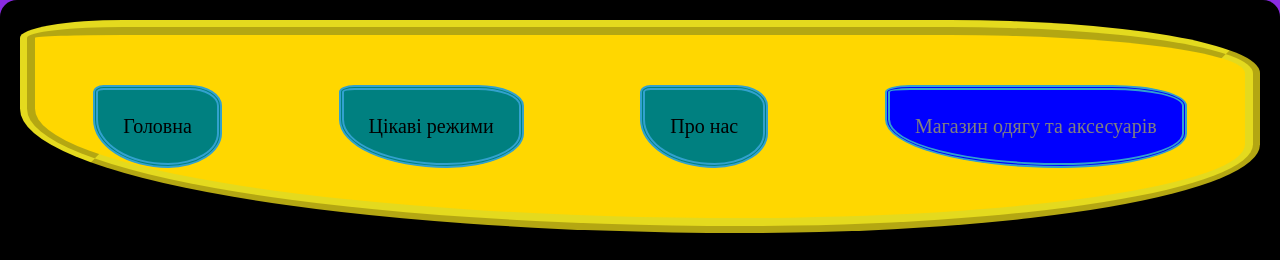
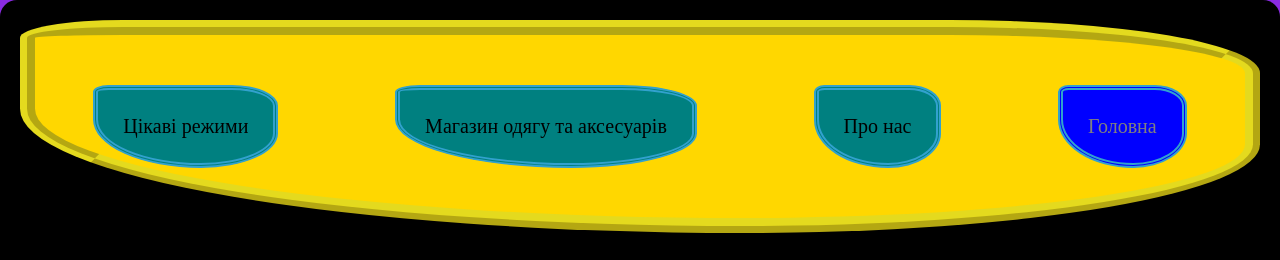
Before and after one commit to ivanchernenko2014/Roblox-gem, a plain HTML site: page index.html in a window 1280 px wide. Shown: the top 260 px of the page. Drawn offline with Linux system fonts and the light colour scheme.

Commit message:
Update index.html

```diff
--- a/index.html
+++ b/index.html
@@ -8,11 +8,11 @@
 </head>
 <body>
     <header>
-        <nav>
-            <a href="">Головна</a>
-            <a href="">Цікаві режими</a>
-            <a href="">Про нас</a>
-            <a class="qwerty" href="">Магазин одягу та аксесуарів</a>
+         <nav>
+            <a href="https://ivanchernenko2014.github.io/ryrftjy/">Цікаві режими</a>
+            <a href="https://ivanchernenko2014.github.io/Roblox-gem-3/">Магазин одягу та аксесуарів</a>
+            <a href="https://ivanchernenko2014.github.io/Roblox-gem/">Про нас</a>
+            <a class="qwerty" href="https://ivanchernenko2014.github.io/s1/">Головна</a>
         </nav>
         <h1>Про нас</h1>
     </header>
```
